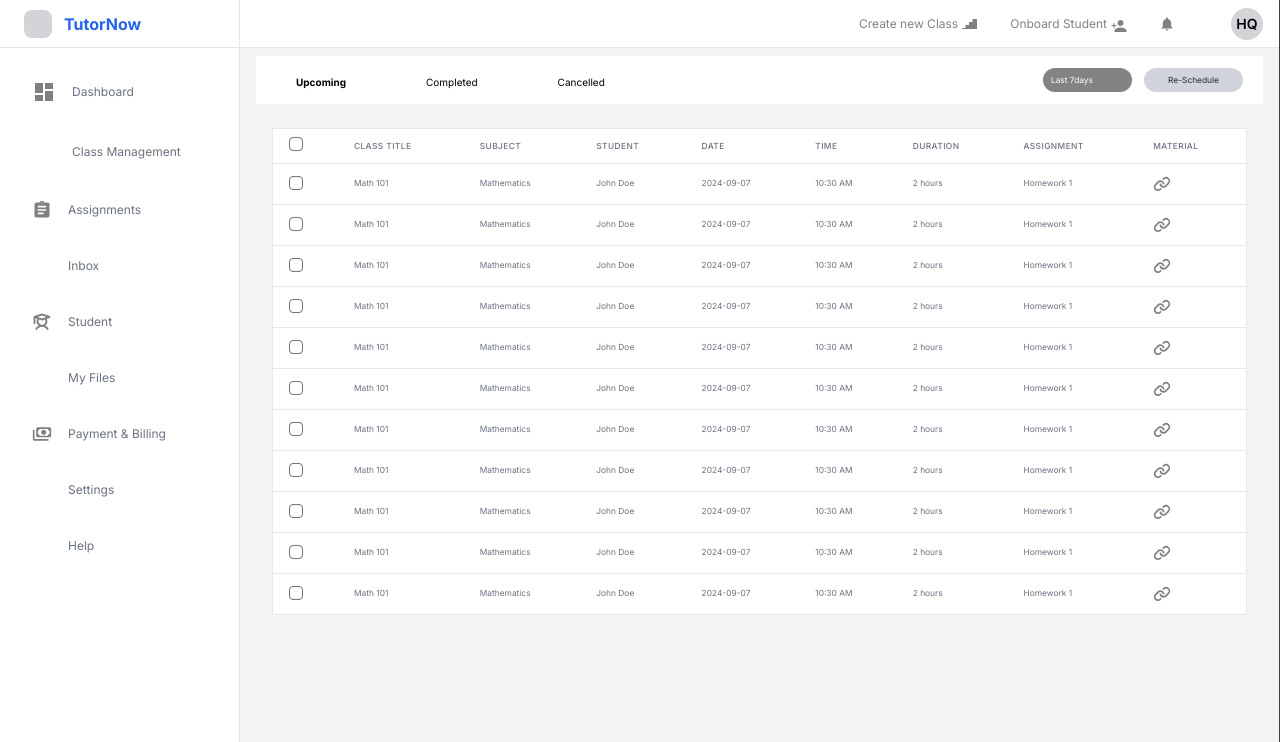
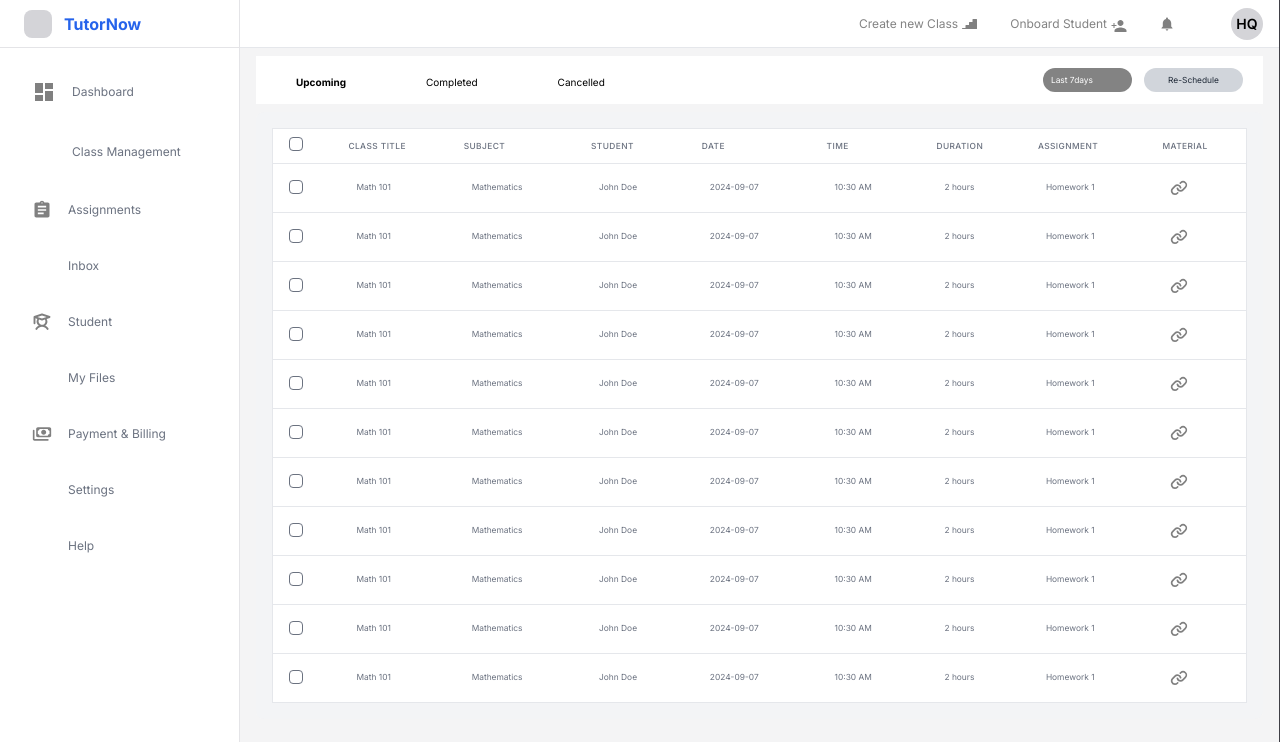
Before and after one commit to SiddhantXelp/Tuto-FE, a Next.js app: page /classManagement/classes in a window 1280 px wide. Shown: the top 742 px of the page. Built offline with nearby package versions, Linux system fonts and the light colour scheme; some icons are missing.

Commit message:
feat: table fixes

```diff
--- a/src/components/table.tsx
+++ b/src/components/table.tsx
@@ -1,7 +1,6 @@
 // components/ClassTable.tsx
 
 import React from 'react';
-import { Icon } from '@iconify/react';
 
 interface Column {
   header: string;
@@ -37,13 +36,12 @@ const Table: React.FC<Props> = ({ columns, data, includeCheckbox = true }) => {
           {data.map((item, rowIndex) => (
             <tr key={rowIndex} className="border-t">
               {includeCheckbox && (
-                <td className="px-4 py-2">
+                <td className="px-4 py-3"> {/* Added vertical padding here */}
                   <input type="checkbox" />
                 </td>
               )}
-
               {columns.map((column, colIndex) => (
-                <td key={colIndex} className="px-4 py-2 text-xxxs text-gray-500">
+                <td key={colIndex} className="px-6 py-3 text-xxxs text-gray-500"> {/* Added vertical padding here */}
                   {column.isCheckbox ? (
                     <input type="checkbox" />
                   ) : (
@@ -51,9 +49,6 @@ const Table: React.FC<Props> = ({ columns, data, includeCheckbox = true }) => {
                   )}
                 </td>
               ))}
-
-
-
             </tr>
           ))}
         </tbody>
```
